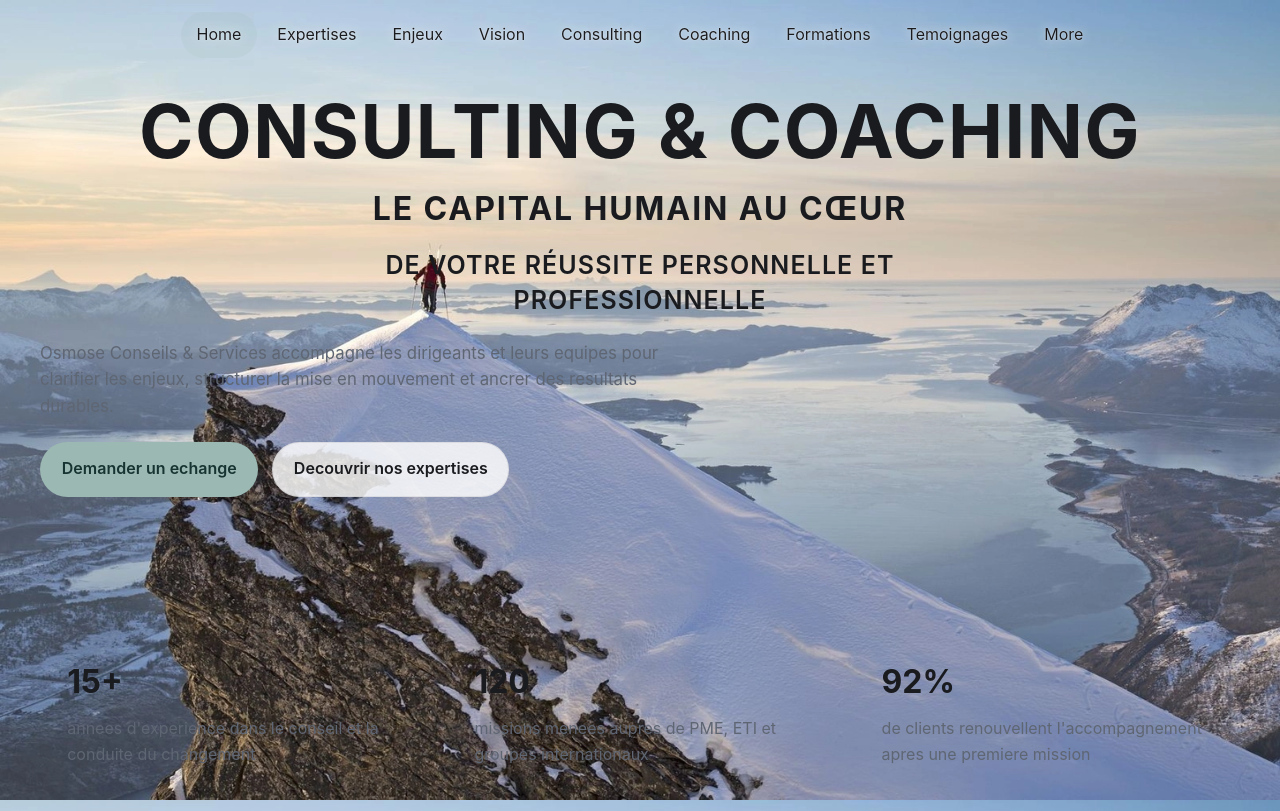
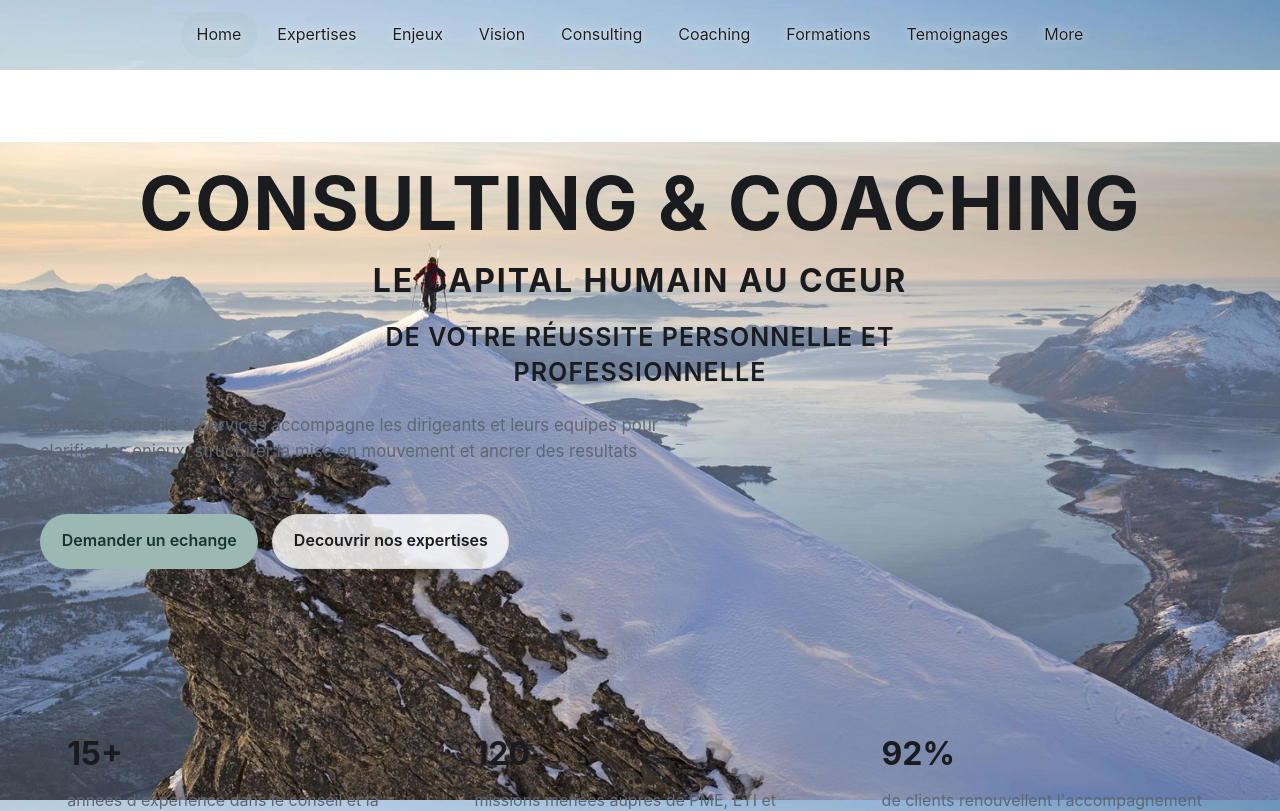
Before and after one commit to sebsiders06/osmose-conseils-et-services, a Next.js app: page / in a window 1280 px wide. Shown: the top 811 px of the page. Built offline with nearby package versions, Linux system fonts and the light colour scheme.

Commit message:
new bandeau

```diff
--- a/app/globals.css
+++ b/app/globals.css
@@ -374,7 +374,17 @@ body:has(.page-home) .site-header .menu-toggle {
 }
 
 .home-hero--lead {
-  padding: 1.5rem 0 2.5rem;
+  padding: 0 0 2.5rem;
+}
+
+/* Bandeau blanc pleine largeur au-dessus des titres */
+.home-hero__title-band {
+  width: 100%;
+  max-width: none;
+  margin: 0;
+  background: #ffffff;
+  min-height: clamp(2.75rem, 6vw, 4.5rem);
+  box-sizing: border-box;
 }
 
 .home-hero__layout {
@@ -382,6 +392,8 @@ body:has(.page-home) .site-header .menu-toggle {
   gap: 1.35rem;
   width: 100%;
   max-width: var(--max-width);
+  margin: 0 auto;
+  padding: 1.5rem 0 0;
 }
 
 .home-hero__layout .hero-title {
--- a/components/site-sections.tsx
+++ b/components/site-sections.tsx
@@ -46,6 +46,7 @@ export function SectionHeading({ eyebrow, title, copy }: SectionHeadingProps) {
 export function HomeHero() {
   return (
     <section className="home-hero home-hero--lead">
+      <div aria-hidden="true" className="home-hero__title-band" />
       <div className="container home-hero__layout">
         <h1 className="hero-title">
           <span className="hero-title__brand">
--- a/index.html
+++ b/index.html
@@ -52,6 +52,7 @@
 
     <main class="page-home">
       <section class="home-hero home-hero--lead">
+        <div class="home-hero__title-band" aria-hidden="true"></div>
         <div class="container home-hero__layout">
           <h1 class="hero-title">
             <span class="hero-title__brand">
--- a/styles.css
+++ b/styles.css
@@ -232,7 +232,16 @@ body:has(.page-home) .site-header .menu-toggle {
 }
 
 .home-hero--lead {
-  padding: 1.5rem 0 2.5rem;
+  padding: 0 0 2.5rem;
+}
+
+.home-hero__title-band {
+  width: 100%;
+  max-width: none;
+  margin: 0;
+  background: #ffffff;
+  min-height: clamp(2.75rem, 6vw, 4.5rem);
+  box-sizing: border-box;
 }
 
 .home-hero__layout {
@@ -240,6 +249,8 @@ body:has(.page-home) .site-header .menu-toggle {
   gap: 1.35rem;
   width: 100%;
   max-width: var(--max-width);
+  margin: 0 auto;
+  padding: 1.5rem 0 0;
 }
 
 .home-hero__layout .hero-title {
```
